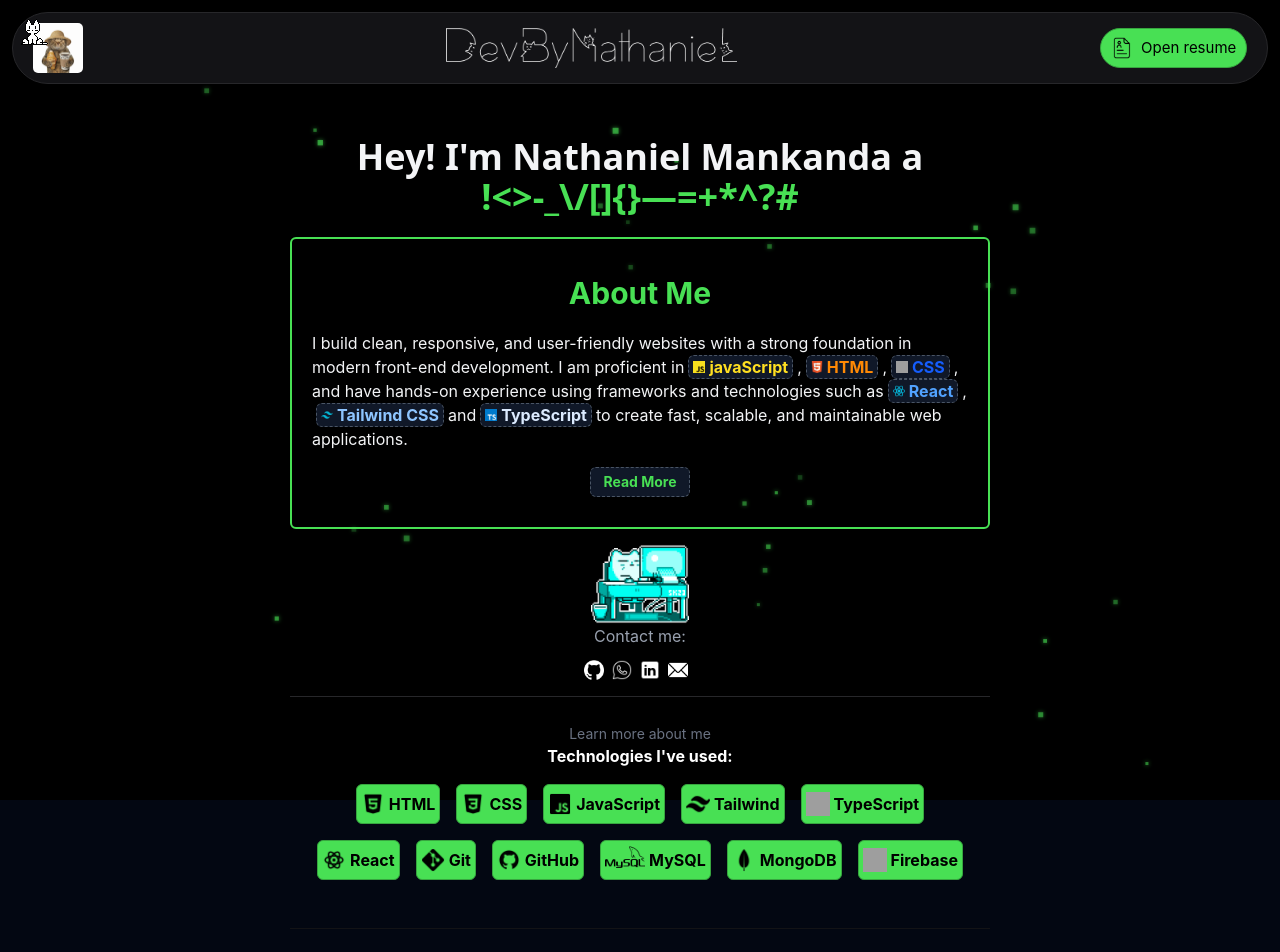
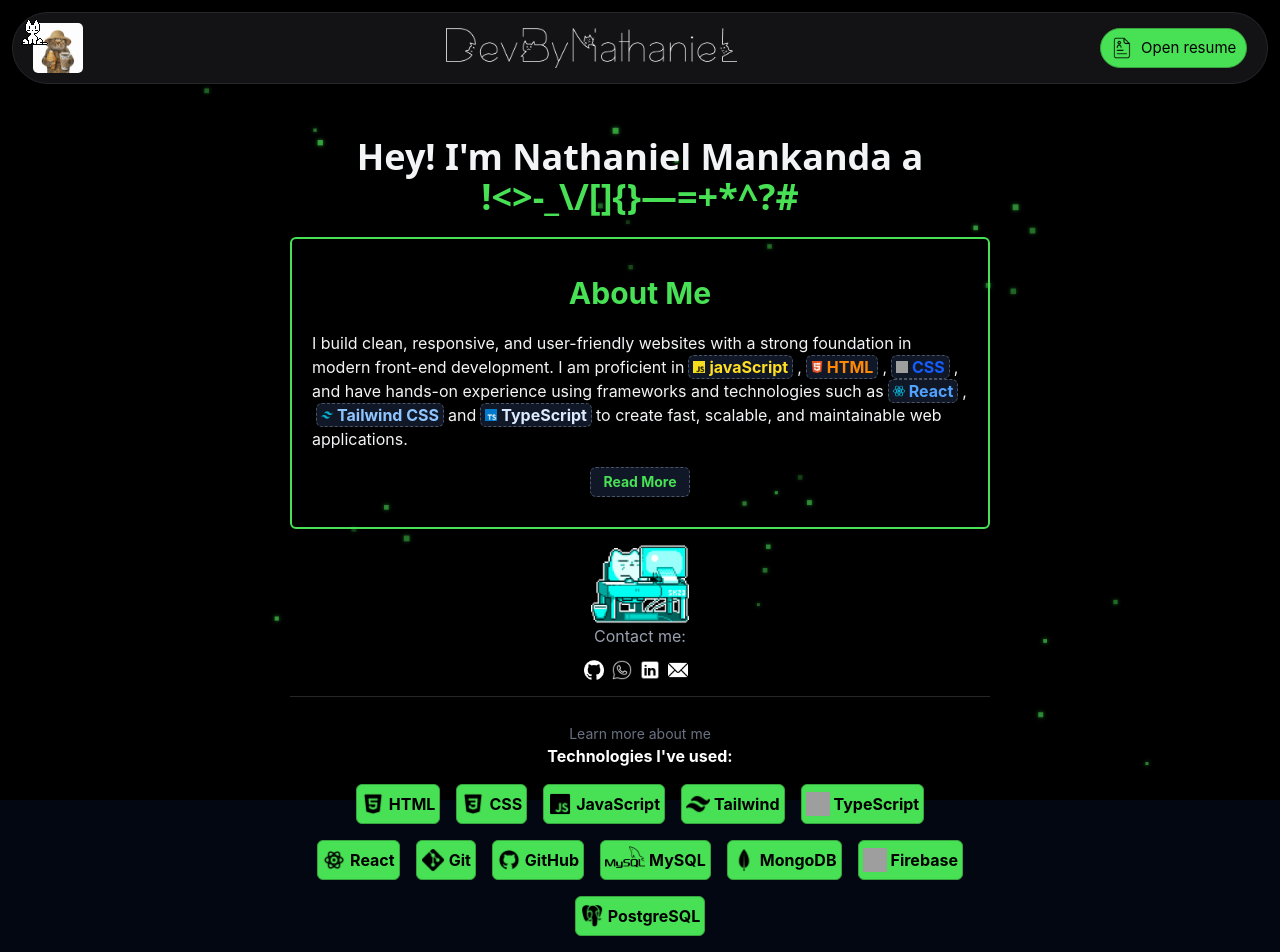
Before and after one commit to NathanielMannkanda/nathaniel-portfolio, a React (Vite) app: page / in a window 1280 px wide. Shown: the top 952 px of the page. Built offline with nearby package versions, Linux system fonts and the light colour scheme; grey boxes are pictures that could not be loaded; a web font is replaced by a local one.

Commit message:
Added PostgreSQL to language card

```diff
--- a/src/components/InfoCard.tsx
+++ b/src/components/InfoCard.tsx
@@ -10,6 +10,7 @@
 import mongodbIcon from '../assets/icons/mongodb-icon.png'
 import htmlIcon from '../assets/icons/html-icon.png'
 import cssIcon from '../assets/icons/css-icon.png'
+import postgresIcon from '../assets/icons/postegresql.png'
 
 type Skill = {
   label: ReactNode
@@ -37,6 +38,7 @@
   },
   { label: 'MongoDB', icon: mongodbIcon, badgeClassName },
   { label: 'Firebase', icon: firebaseIcon, badgeClassName },
+  { label: 'PostgreSQL', icon: postgresIcon, badgeClassName}
 ]
 
 export const InfoCard = () => {
```
Also changed, not shown: src/assets/icons/postegresql.png (added).
